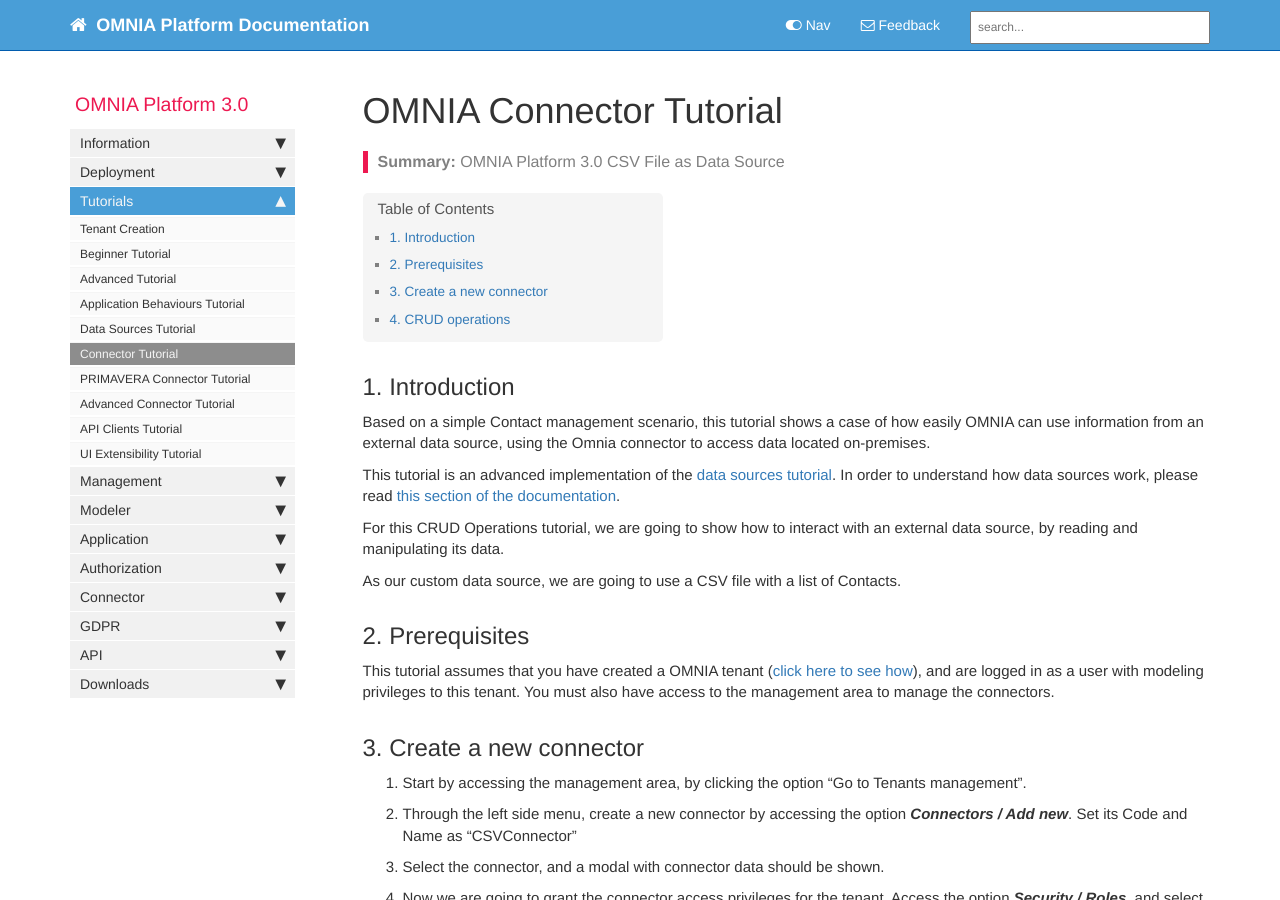
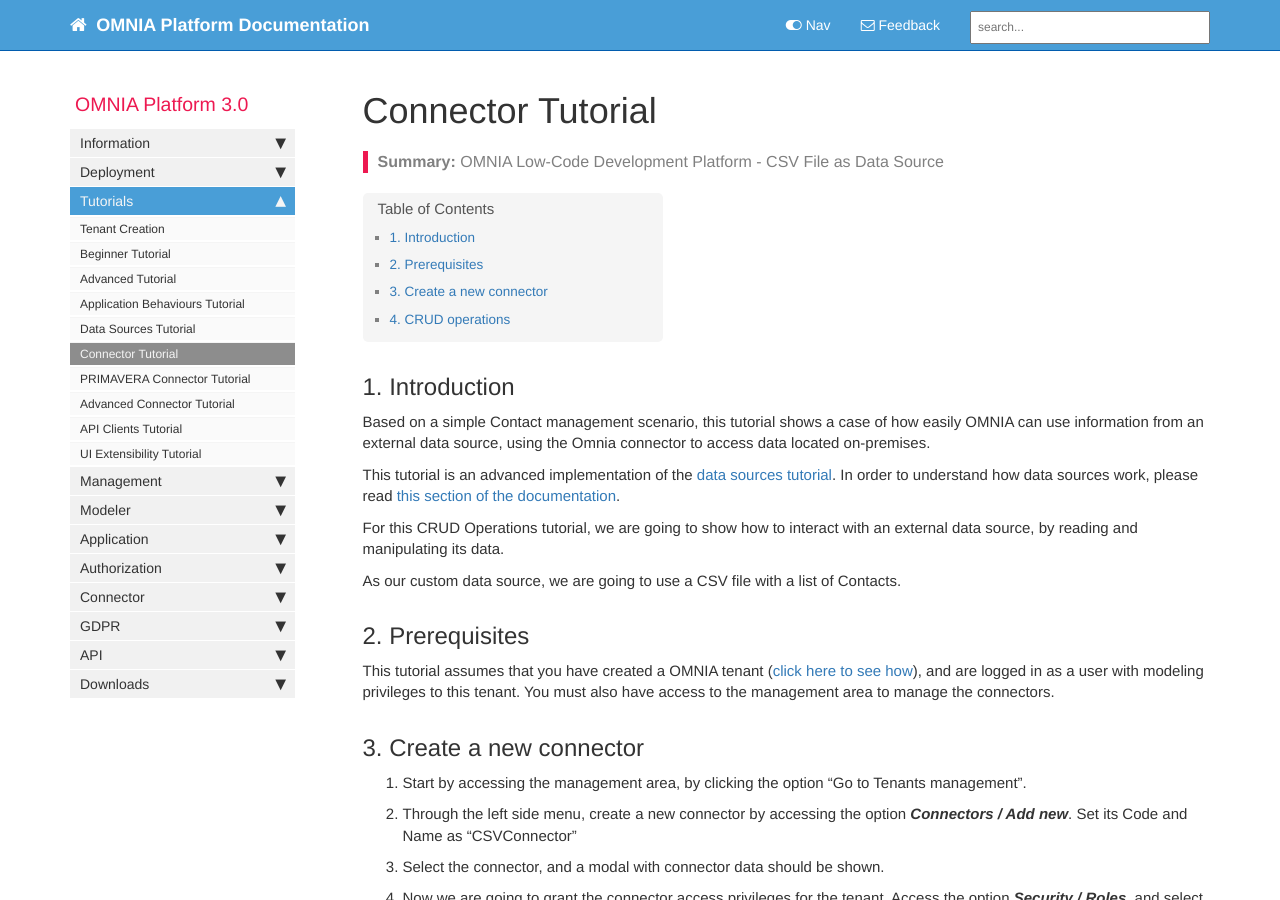
Before and after one commit to daniel8lopes/omnia3, a Jekyll site: the page built from docs/pages/omnia3/Tutorials/omnia3_connectortutorial.md, in a window 1280 px wide and 900 px high. Built offline with Jekyll 4.4.1, drawn with Linux system fonts in a browser that asks for light colours; nearby versions of some CDN libraries; comment, search, counter and statistics services are not loaded; some of the changed text lies outside the part shown.

Commit message:
Update omnia3_connectortutorial.md

````diff
--- a/docs/pages/omnia3/Tutorials/omnia3_connectortutorial.md
+++ b/docs/pages/omnia3/Tutorials/omnia3_connectortutorial.md
@@ -1,7 +1,7 @@
 ---
-title: OMNIA Connector Tutorial
+title: Connector Tutorial
 keywords: omnia3
-summary: "OMNIA Platform 3.0 CSV File as Data Source"
+summary: "OMNIA Low-Code Development Platform - CSV File as Data Source"
 sidebar: omnia3_sidebar
 permalink: omnia3_connectortutorial.html
 folder: omnia3
@@ -60,7 +60,7 @@ This tutorial assumes that you have created a OMNIA tenant ([click here to see h
 
 	![Modeler create PhoneNo_attribute](/images/tutorials/connector/Modeler-Create-Attribute-PhoneNo.PNG)
 
-5. Navigate to tab *"[Data Behaviours](https://docs.numbersbelieve.com/omnia3_modeler_datasources.html)"*, and define a behaviour to be executed on *"ReadList"*. This behaviour will be used for Query and List requests for this entity.
+5. Navigate to tab *"[Data Behaviours](omnia3_modeler_datasources.html)"*, and define a behaviour to be executed on *"ReadList"*. This behaviour will be used for Query and List requests for this entity.
 
     Remember to **change** the variable **```filePath```** and **```csvSplitChar```** with your csv file full path and the character configured as the CSV column delimiter.
 
````
Also changed, not shown: other parts of docs/pages/omnia3/Tutorials/omnia3_connectortutorial.md (+1 -1 lines).
